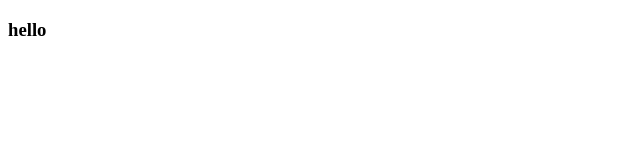
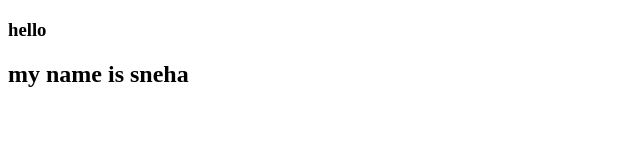
Before and after one commit to snehakalariya01/myrepo, a plain HTML site: page index.html in a window 1280 px wide. Shown: the whole page, without its empty margins (0-640 px from the left). Drawn offline with Linux system fonts and the light colour scheme.

Commit message:
name is addes

```diff
--- a/index.html
+++ b/index.html
@@ -7,5 +7,6 @@
 </head>
 <body>
     <h3>hello</h3>
+    <h2>my name is sneha</h2>
 </body>
 </html>
```
